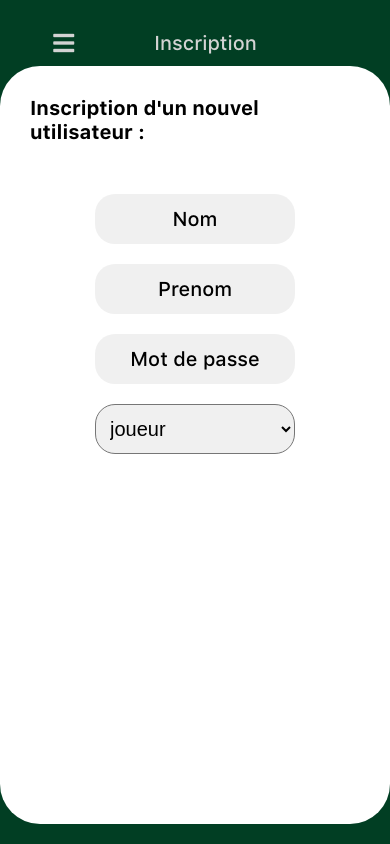
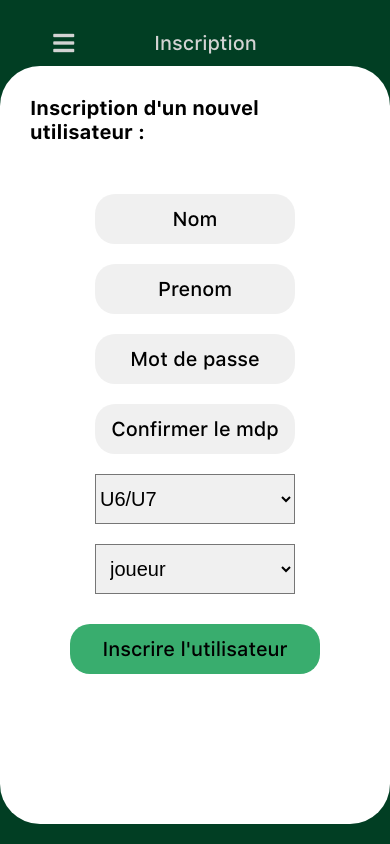
Before and after one commit to Massi-px/Smart-Cage, a React Native app: screen /Inscription in a window 390 px wide. Built offline with nearby package versions, Linux system fonts and the light colour scheme.

Commit message:
Inscription d'un joueur

```diff
--- /dev/null
+++ b/class/CPersonne.js
@@ -0,0 +1,91 @@
+import { Component } from 'react';
+
+var information = '';
+var verification = '';
+
+export default class Personne extends Component {
+    constructor(props) {
+        super(props);
+      }
+
+
+      static UserConnexion = null;
+      /**
+   * @returns {Personne}
+   */
+       static getInstance() {
+          if (Personne.UserConnexion == null) {
+            Personne.UserConnexion = new Personne();
+          }
+          return this.UserConnexion;
+      }
+
+      //ReqûeteSql
+      login = async(p_username='', p_userPassword='') => {
+          var username = p_username;
+          var userPassword =  p_userPassword;
+
+          //Le await rend la méthode fetch asynchrone
+          await fetch('http://192.168.1.26:80/php/mobile_api/connexion_api.php',{
+            method:'post',
+            header:{
+                'Accept': 'application/json',
+                'Content-type': 'application/json'
+            },
+            body:JSON.stringify({
+                nom: username,
+                password: userPassword,
+            })
+          })
+          .then((Response) => Response.json())
+          .then((ResponseJson)=>{
+              information = ResponseJson;
+              console.log(information);
+          })
+          .catch((error)=>{
+              console.error(error);
+          })
+      }
+
+      getInformationJoueur=()=>{
+          return(information);
+      }
+
+      inscription = async(p_userNom, p_userPrenom, p_userPassword, p_userCategorie, userType) =>{
+        var userNom = p_userNom;
+        var userPrenom =  p_userPrenom;
+        var userPassword = p_userPassword;
+        var userCategorie = p_userCategorie;
+        var userType = userType;
+
+        await fetch('http://192.168.1.26:80/php/mobile_api/inscription.php',{
+            method:'post',
+            header:{
+                'Accept': 'application/json',
+                'Content-type': 'application/json'
+            },
+            body:JSON.stringify({
+                nom: userNom,
+                prenom: userPrenom,
+                password: userPassword,
+                categorie: userCategorie,
+                type: userType,
+            })
+          })
+          .then((Response) => Response.json())
+          .then((ResponseJson)=>{
+              verification = ResponseJson;
+              console.log(verification);
+          })
+          .catch((error)=>{
+              console.error(error);
+          })
+        }
+
+        getVerificationInscription(){
+            return(verification);
+        }
+        //Le await rend la méthode fetch asynchrone
+
+
+}
--- a/class/CSeance.js
+++ b/class/CSeance.js
@@ -1,5 +1,5 @@
 import { Component } from 'react';
-import Login from '../class/CLogin';
+import Login from './CPersonne';
 import TcpSocket from 'react-native-tcp-socket';
 
 export default class Seance extends Component {
--- a/components/CustomDrawerEntraineur.js
+++ b/components/CustomDrawerEntraineur.js
@@ -1,11 +1,11 @@
 import React from 'react';
 import {View, Text, StyleSheet, ImageBackground, Image} from 'react-native';
 import { DrawerContentScrollView, DrawerItemList } from '@react-navigation/drawer';
-import Login from '../class/CLogin';
+import Personne from '../class/CPersonne';
 
 const CustomDrawerEntraineur=(props)=>{
 
-    var ConnexionUser = Login.getInstance();
+    var ConnexionUser = Personne.getInstance();
     var information = ConnexionUser.getInformationJoueur();
     const getNom = () =>{
         return(information.nom)
--- a/components/CustomDrawerJoueur.js
+++ b/components/CustomDrawerJoueur.js
@@ -1,11 +1,11 @@
 import React from 'react';
 import {View, Text, StyleSheet, ImageBackground, Image} from 'react-native';
 import { DrawerContentScrollView, DrawerItemList } from '@react-navigation/drawer';
-import Login from '../class/CLogin';
+import Personne from '../class/CPersonne';
 
 const CustomDrawerJoueur=(props)=>{
 
-    var ConnexionUser = Login.getInstance();
+    var ConnexionUser = Personne.getInstance();
     var information = ConnexionUser.getInformationJoueur();
     const getNom = () =>{
         return(information.nom)
--- a/screen/Entraineur/EntraineurInscriptionScreen.js
+++ b/screen/Entraineur/EntraineurInscriptionScreen.js
@@ -2,8 +2,9 @@ import React, { Component, PropTypes } from 'react';
 import { StyleSheet, Text, View, SafeAreaView, TouchableOpacity, Image, TextInput} from 'react-native';
 import { Picker } from '@react-native-picker/picker';
 import { FontAwesome5 } from '@expo/vector-icons';
-import Login from '../../class/CLogin';
+import Personne from '../../class/CPersonne';
 
+var InscriptionUser = Personne.getInstance();
 export default class InscriptionScreen extends Component {
   constructor(props) {
     super(props);
@@ -11,6 +12,7 @@ export default class InscriptionScreen extends Component {
       nom:'',
       prenom:'',
       password:'',
+      confirmPassword:'',
       categorie : '',
       type:'',
     };
@@ -20,11 +22,33 @@ export default class InscriptionScreen extends Component {
     this.props.navigation.openDrawer();
   }
 
+  inscrire=()=>{
+    var verif='';
+
+    var password = this.state.password;
+    var confirmPassword = this.state.confirmPassword;
+
+    if (password == confirmPassword) {
+      InscriptionUser.inscription(this.state.nom, this.state.prenom, this.state.password, this.state.confirmPassword, this.state.categorie, this.state.type);
+    }
+    else{
+      alert('Les mot de passe ne correspondent pas')
+    }
+    verif = InscriptionUser.getVerificationInscription();
+    if(verif=='Ok'){
+      alert("l'utilisateur à bien été créé")
+    }
+    else if(verif=='exist'){
+      alert("L'utilisateur existe déjà")
+    }
+
+  }
    /* Rendu de l'écran */
    render(){
 
-    var ConnexionUser = Login.getInstance();
-    var information = ConnexionUser.getInformationJoueur();
+
+
+
 
     return(
       <SafeAreaView style={styles.container}>
@@ -69,10 +93,34 @@ export default class InscriptionScreen extends Component {
       </View>
 
       <View style={styles.textBlock}>
-        <Picker style={styles.blockCategorie} selectedValue={this.state.categorie} onValueChange={categorie=>this.setState({categorie})}>
+        <TextInput style={styles.InscriptionText}
+        placeholder="Confirmer le mdp"
+        secureTextEntry={true}
+        autoCapitalize='none'
+        onChangeText={confirmPassword => this.setState({confirmPassword})}
+        />
+      </View>
+
+      <View style={styles.textBlock}>
+        <Picker style={styles.listeDeroulanteCategorie} selectedValue={this.state.categorie} onValueChange={categorie=>this.setState({categorie})} >
+          <Picker.Item label='U6/U7' value='U7' style={styles.textCategorie}/>
+          <Picker.Item label='U8/U9' value='U9' style={styles.textCategorie}/>
+          <Picker.Item label='U10/U13' value='U13' style={styles.textCategorie}/>
+          <Picker.Item label='U15+' value='U15+' style={styles.textCategorie}/>
+        </Picker>
+      </View>
+
+      <View style={styles.textBlock}>
+        <Picker style={styles.blockType} selectedValue={this.state.type} onValueChange={type=>this.setState({type})}>
         <Picker.Item label='joueur' value='joueur' style={styles.textCategorie} />
         <Picker.Item label='entraineur' value='entraineur' style={styles.textCategorie} />
         </Picker>
+      </View>
+
+      <View style={styles.blockTextBouton}>
+        <TouchableOpacity style={styles.Bouton} onPress={this.inscrire}>
+          <Text style={styles.textBouton}>Inscrire l'utilisateur</Text>
+        </TouchableOpacity>
       </View>
 
     </View>
@@ -150,15 +198,16 @@ export default class InscriptionScreen extends Component {
       textBlock: {
         marginTop:20,
         alignItems:'center',
+        justifyContent:'center',
+        borderRadius:20,
       },
 
-      blockCategorie: {
+      blockType: {
         padding:10,
         justifyContent:'center',
         width:200,
         height:50,
         fontSize:20,
-        borderRadius:20,
         backgroundColor:"#F0F0F0F0",
       },
 
@@ -168,6 +217,31 @@ export default class InscriptionScreen extends Component {
         fontSize:18,
       },
 
+      listeDeroulanteCategorie:{
+        justifyContent:'center',
+        backgroundColor:'#F0F0F0F0',
+        height:50,
+        fontSize:20,
+        width:200,
+      },
 
+      blockTextBouton:{
+        marginTop:30,
+        alignItems:'center',
+        justifyContent:'center'
+      },
+
+      Bouton: {
+        width:250,
+        height:50,
+        borderRadius:20,
+        backgroundColor:"#39AD6E",
+        alignItems:"center",
+        justifyContent:"center",
+      },
+      textBouton:{
+        fontFamily:'SFMedium',
+        fontSize:20,
+      },
 
     });
--- a/screen/Entraineur/EntraineurSetSeanceScreen.js
+++ b/screen/Entraineur/EntraineurSetSeanceScreen.js
@@ -6,7 +6,7 @@ import { FontAwesome5 } from "@expo/vector-icons";
 import { LogBox } from "react-native";
 import Seance from '../../class/CSeance';
 import Information from '../../class/CInformation';
-import Login from '../../class/CLogin';
+import Login from '../../class/CPersonne';
 import MultiSelect from 'react-native-multiple-select';
 
 
--- a/screen/Joueur/JoueurScreen.js
+++ b/screen/Joueur/JoueurScreen.js
@@ -1,7 +1,7 @@
 import React, { Component, PropTypes } from 'react';
 import { StyleSheet, Text, View, SafeAreaView, Button, Dimensions, ImageBackground, Image, TouchableOpacity} from 'react-native';
 import { FontAwesome5 } from '@expo/vector-icons';
-import Login from '../../class/CLogin';
+import Personne from '../../class/CPersonne';
 
 export default class JoueurScreen extends Component {
 
@@ -15,7 +15,7 @@ export default class JoueurScreen extends Component {
   render = () =>{
     const {goBack} = this.props.navigation;
 
-    var ConnexionUser = Login.getInstance();
+    var ConnexionUser = Personne.getInstance();
     var information = ConnexionUser.getInformationJoueur();
 
     const getNom = () =>{
@@ -57,6 +57,7 @@ export default class JoueurScreen extends Component {
 
     </View>
     </View>
+
   </SafeAreaView>
   );
  };
--- a/screen/LoginScreen.js
+++ b/screen/LoginScreen.js
@@ -1,10 +1,10 @@
 import React, { Component } from 'react';
 import { StyleSheet, Text, View, SafeAreaView, TouchableOpacity, Image, TextInput} from 'react-native';
-import Login from '../class/CLogin';
+import Personne from '../class/CPersonne';
 
 /*Création de l'ecran LoginScreen qui consistera à logger/identifier les tulisateurs */
 
-var ConnexionUser = Login.getInstance();
+var ConnexionUser = Personne.getInstance();
 
 export default class LoginScreen extends Component {
     constructor(props) {
```
Also changed, not shown: class/CLogin.js (deleted, +0 -53 lines), screen/Entraineur/EntraineurScreen.js (+5 -2 lines).
